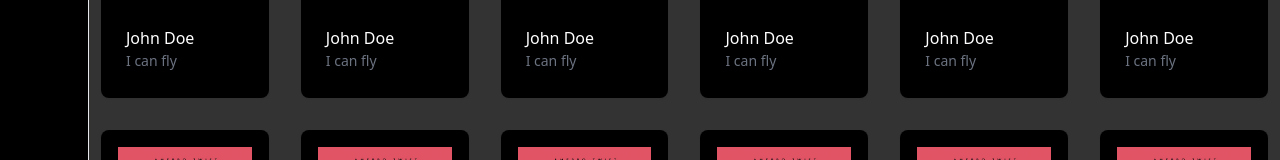
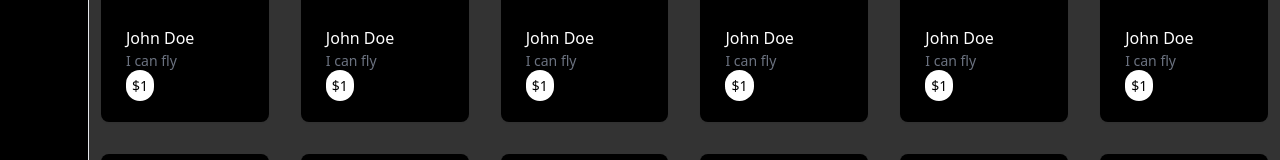
Before and after one commit to kwakyebrilliant/deyplay, a React (Create React App) app: page / in a window 1280 px wide. Shown: the part 1096-1256 px from the top of the page. Built offline with nearby package versions, Linux system fonts and the light colour scheme; grey boxes are pictures that could not be loaded.

Commit message:
musiccard updates

```diff
--- a/src/component/Cards/MusicCard.js
+++ b/src/component/Cards/MusicCard.js
@@ -28,6 +28,9 @@ function MusicCard() {
                 <p className="line-clamp-3 text-sm/relaxed text-gray-500">
                 I can fly
                 </p>
+                <span className="text-sm font-medium bg-white rounded-full p-1.5">
+                $1
+                </span>
 
             </div>
             </a>
@@ -49,6 +52,9 @@ function MusicCard() {
                 <p className="line-clamp-3 text-sm/relaxed text-gray-500">
                 I can fly
                 </p>
+                <span className="text-sm font-medium bg-white rounded-full p-1.5">
+                $1
+                </span>
 
             </div>
             </a>
@@ -70,6 +76,9 @@ function MusicCard() {
                 <p className="line-clamp-3 text-sm/relaxed text-gray-500">
                 I can fly
                 </p>
+                <span className="text-sm font-medium bg-white rounded-full p-1.5">
+                $1
+                </span>
 
             </div>
             </a>
@@ -91,6 +100,9 @@ function MusicCard() {
                 <p className="line-clamp-3 text-sm/relaxed text-gray-500">
                 I can fly
                 </p>
+                <span className="text-sm font-medium bg-white rounded-full p-1.5">
+                $1
+                </span>
 
             </div>
             </a>
@@ -112,6 +124,9 @@ function MusicCard() {
                 <p className="line-clamp-3 text-sm/relaxed text-gray-500">
                 I can fly
                 </p>
+                <span className="text-sm font-medium bg-white rounded-full p-1.5">
+                $1
+                </span>
 
             </div>
             </a>
@@ -133,6 +148,9 @@ function MusicCard() {
                 <p className="line-clamp-3 text-sm/relaxed text-gray-500">
                 I can fly
                 </p>
+                <span className="text-sm font-medium bg-white rounded-full p-1.5">
+                $1
+                </span>
 
             </div>
             </a>
```
